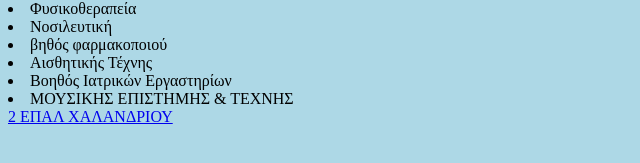
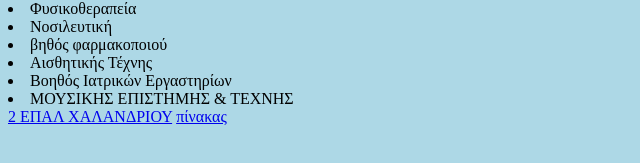
Before and after one commit to filipos20/filipos20.github.io, a plain HTML site: page index.html in a window 1280 px wide. Shown: the part 507-670 px from the top of the page, 0-640 px from the left. Drawn offline with Linux system fonts and the light colour scheme.

Commit message:
Update index.html

```diff
--- a/index.html
+++ b/index.html
@@ -36,5 +36,6 @@
   <li>ΜΟΥΣΙΚΗΣ ΕΠΙΣΤΗΜΗΣ & ΤΕΧΝΗΣ</li>
   </ol>
 <a href='http://2epal-chalandr.att.sch.gr/index.htm'>2 ΕΠΑΛ ΧΑΛΑΝΔΡΙΟΥ</a>
+<a href='pinakas.html'>πίνακας<a>
   </BODY>
   </HTML>
```
